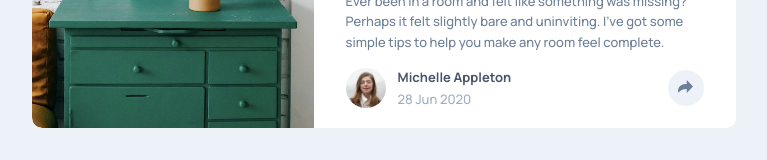
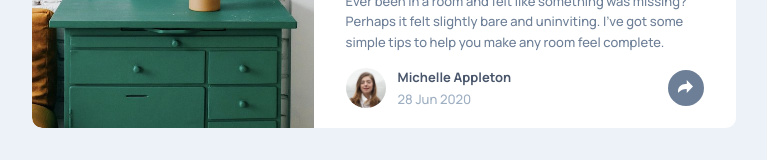
Before and after one commit to hellcsaba/article-preview-component, a plain HTML site: page index.html in a window 1280 px wide. In both pictures the pointer is over the button 941 px from the left and 493 px from the top of the page. Shown: the part 405-565 px from the top of the page, without its empty margins (256-1023 px from the left). Drawn offline with Linux system fonts and the light colour scheme.

Commit message:
Add hover styling for share button

```diff
--- a/index.css
+++ b/index.css
@@ -98,14 +98,20 @@ body {
 
 .article__share {
     margin-inline-start: auto;
-}
-
-.article__share {
     border-radius: 50%;
     border: none;
     background-color: var(--light-grayish-blue);
     width: 2.25rem;
     height: 2.25rem;
+}
+
+.article__share:hover {
+    background-color: var(--desaturated-dark-blue);
+    cursor: pointer;
+}
+
+.article__share:hover .article__share-icon {
+    filter: brightness(0) invert(1); /* Invert the color to white */
 }
 
 @media (min-width: 40rem) {
```
